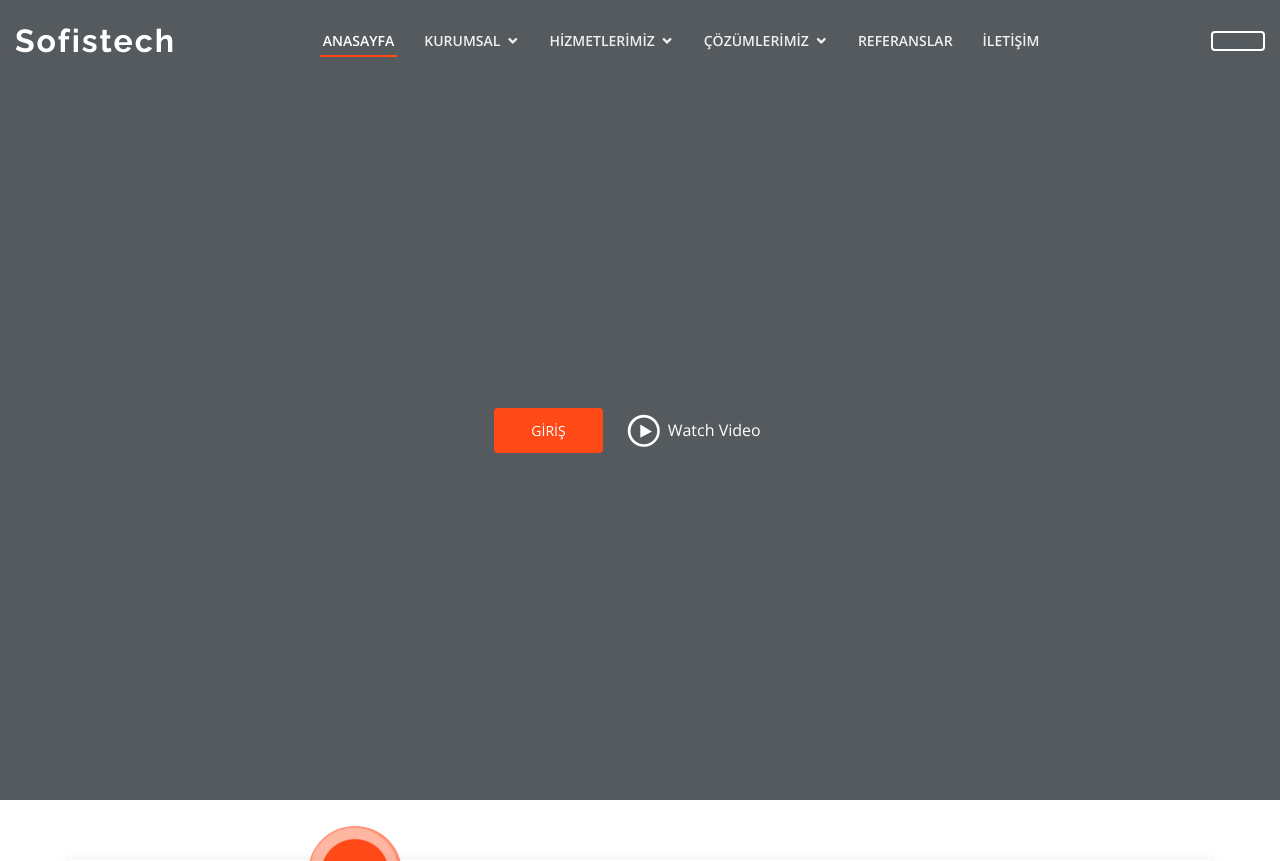
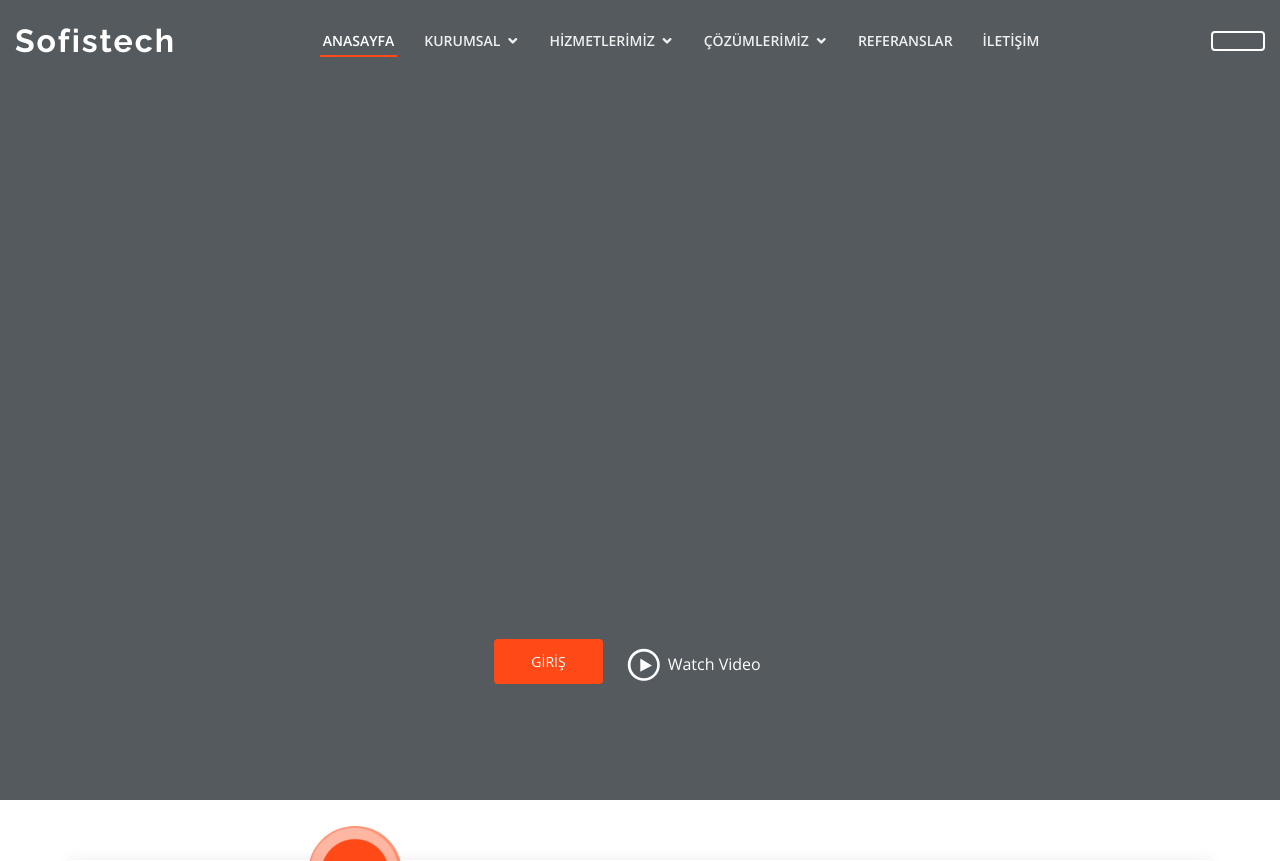
Before and after one commit to kopuskopecik/sofistik, a Django app: template templates/index.html in a window 1280 px wide. Shown: the top 861 px of the page. Run offline with Django 3.2, Linux system fonts and the light colour scheme; the template is opened without the code that fills it: values that come from a table or form of the project are taken from there, others are empty; some libraries are stand-ins or nearby versions.

Commit message:
center-space

```diff
--- a/static/assets/css/style.css
+++ b/static/assets/css/style.css
@@ -433,7 +433,7 @@ h1, h2, h3, h4, h5, h6 {
   left: 0;
   right: 0;
   display: flex;
-  justify-content: center;
+  justify-content: space-around;
   align-items: center;
   flex-direction: column;
   text-align: center;
--- a/templates/index.html
+++ b/templates/index.html
@@ -115,7 +115,7 @@
     <div class="hero-container" data-aos="fade-up" data-aos-delay="150">
       <h1>{{setting.header}}</h1>
       <h2>{{setting.content}}</h2>
-      <div class="d-flex">
+      <div class="d-flex align-items-end">
         <a href="#about" class="btn-get-started scrollto">Giriş</a>
         <a href="{{setting.youtube_url}}" class="venobox btn-watch-video" data-vbtype="video" data-autoplay="true"> Watch Video <i class="icofont-play-alt-2"></i></a>
       </div>
```
